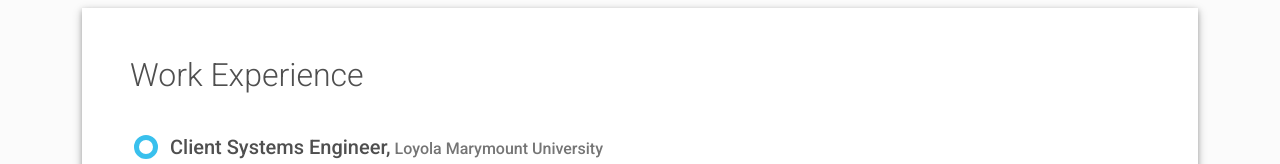
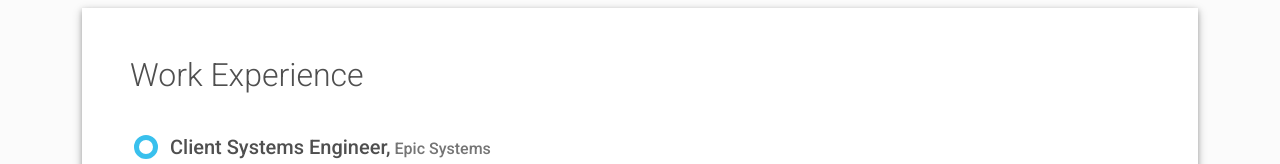
Before and after one commit to noocnahte/cloudresume, a plain HTML site: page index.html in a window 1280 px wide. Shown: the part 1480-1644 px from the top of the page. Drawn offline with Linux system fonts and the light colour scheme; a script that the page names is missing.

Commit message:
Update index.html

```diff
--- a/index.html
+++ b/index.html
@@ -179,7 +179,7 @@
       <div class="timeline">
         <div class="timeline-card timeline-card-info" data-aos="fade-in" data-aos-delay="0">
           <div class="timeline-head px-4 pt-3">
-            <div class="h5">Client Systems Engineer,<span class="text-muted h6"> Loyola Marymount University</span></div>
+            <div class="h5">Client Systems Engineer,<span class="text-muted h6"> Epic Systems</span></div>
           </div>
           <div class="timeline-body px-4 pb-4">
             <div class="text-muted text-small mb-3">Aug 2022 - Present</div>
```
